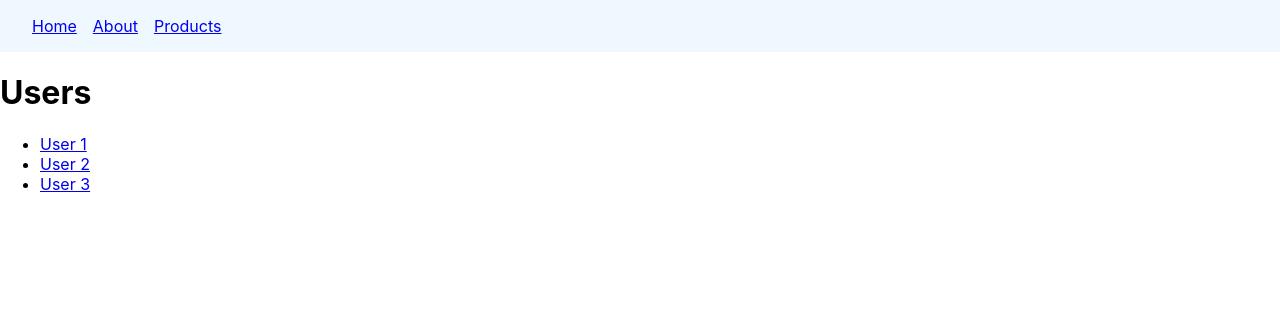
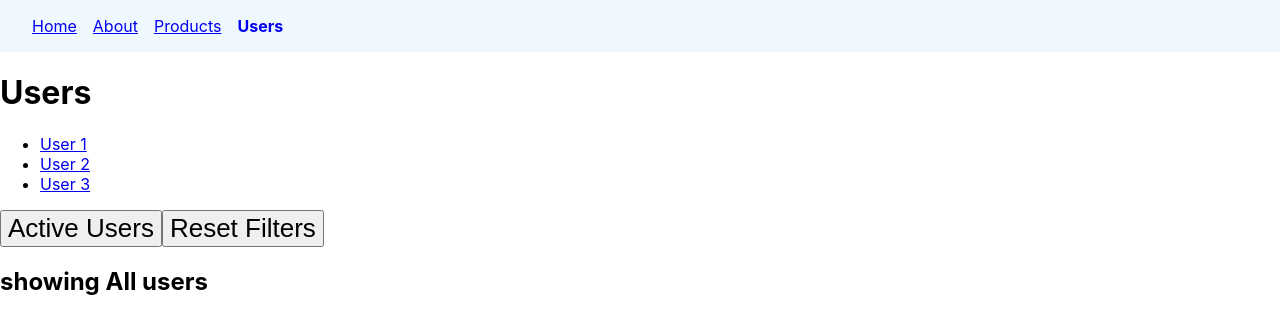
Before and after one commit to MohsinEjaz21/react-routing-practice, a React (Vite) app: page /users in a window 1280 px wide. Shown: the top 334 px of the page. Built offline with nearby package versions, Linux system fonts and the light colour scheme.

Commit message:
search params are used for filters in get request ... is completed

```diff
--- a/src/components/Navbar.tsx
+++ b/src/components/Navbar.tsx
@@ -7,6 +7,7 @@
       <NavLink to="/">Home</NavLink>
       <NavLink to="/about">About</NavLink>
       <NavLink to="/products">Products</NavLink>
+      <NavLink to="/users">Users</NavLink>
     </nav>
   )
 }
--- a/src/components/Users.tsx
+++ b/src/components/Users.tsx
@@ -1,7 +1,9 @@
 import React from 'react'
-import { Link, Outlet } from 'react-router-dom'
+import { Link, Outlet, useSearchParams } from 'react-router-dom'
 
 function Users() {
+  const [searchParams, setSearchParams] = useSearchParams()
+  const isActiveUsers = searchParams.get('filter') === 'active'
   return (
     <>
       <h1>Users</h1>
@@ -10,6 +12,11 @@
         <li><Link to="2">User 2</Link></li>
         <li><Link to="3">User 3</Link></li>
       </ul>
+      <div>
+        <button onClick={() => setSearchParams({ filter: 'active' })} >Active Users</button>
+        <button onClick={() => setSearchParams({})} >Reset Filters</button>
+      </div>
+      <h2>{isActiveUsers ? 'Show Active Users' : 'showing All users '}</h2>
       <Outlet />
     </>
   )
```
